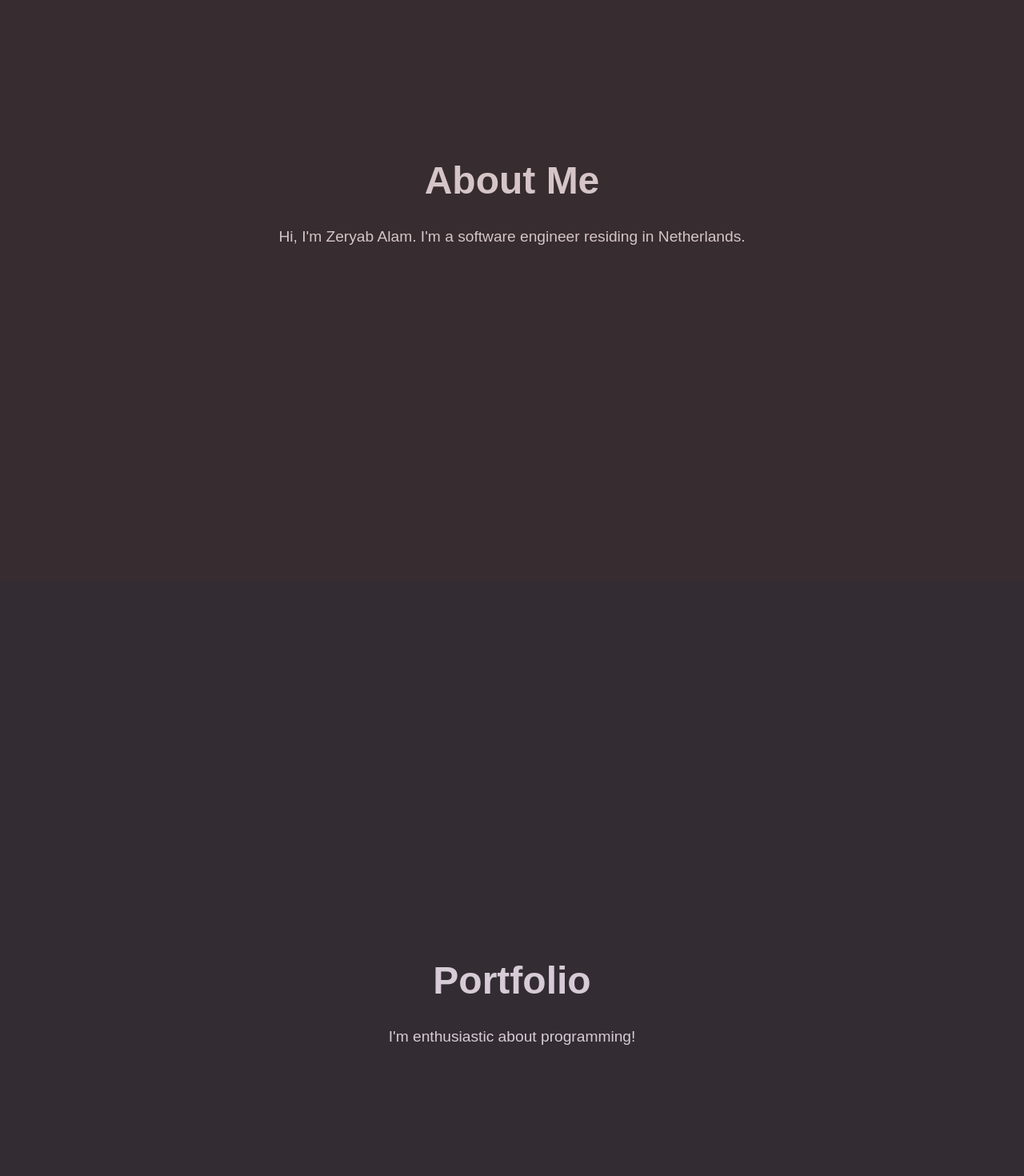
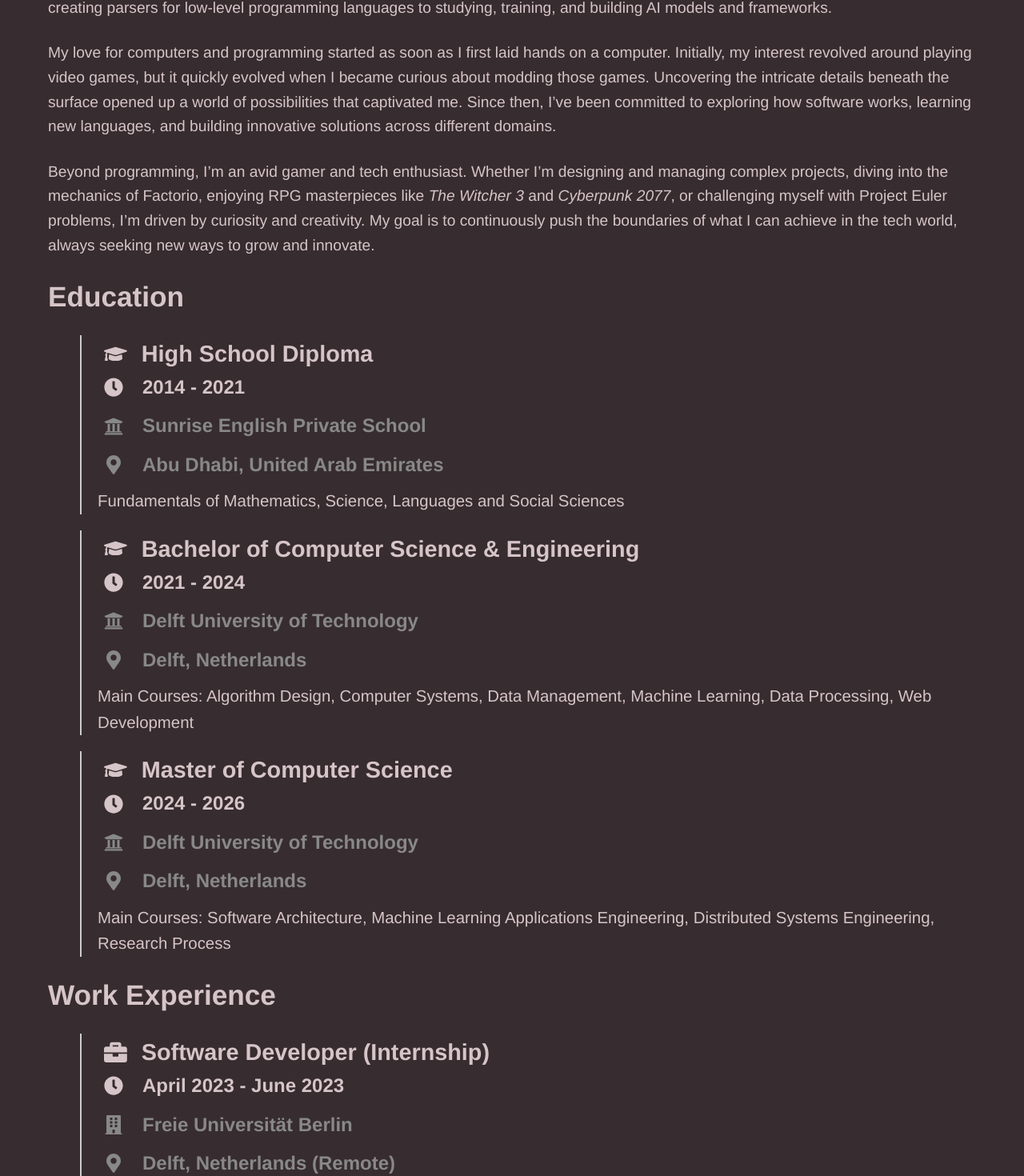
Before and after one commit to zeri27/ZA-PRFL, a React (Create React App) app: page / in a window 1280 px wide. Shown: the part 1274-2744 px from the top of the page at 80% size. Built offline with nearby package versions, Linux system fonts and the light colour scheme.

Commit message:
About Me Section implemented. Added scalable solution for future additions.

```diff
--- a/package.json
+++ b/package.json
@@ -9,6 +9,7 @@
     "bootstrap": "^5.3.3",
     "react": "^18.3.1",
     "react-dom": "^18.3.1",
+    "react-icons": "^5.3.0",
     "react-router-dom": "^6.26.1",
     "react-scripts": "5.0.1",
     "web-vitals": "^2.1.4"
--- a/src/App.css
+++ b/src/App.css
@@ -1,55 +1,63 @@
 body {
     margin: 0;
-    font-family: 'Arial', sans-serif;
+    font-family: 'Helvetica', sans-serif;
     line-height: 1.6;
-  }
+}
 
 .App {
-    text-align: center;
     scroll-behavior: smooth;
-  }
+}
 
 section {
-    padding: 100px 20px;
+    padding: 60px 60px;
     min-height: 100vh;
     display: flex;
+    flex-direction: column;
+}
+
+#home {
+    padding: 100px 20px;
+    background: #3a2b2b;
+    color: #f5eaea;
     justify-content: center;
     align-items: center;
-  }
-
-#home {
-    background: #3A2B2B;
-    color: #F5EAEA;
 }
 
 #about {
-    background: #372C2F;
-    color: #D6C5C8;
+    background: #372c2f;
+    color: #d6c5c8;
 }
 
 #portfolio {
-    background: #332C33;
-    color: #D6CBD6;
+    background: #332c33;
+    color: #d6cbd6;
 }
 
 #projects {
-    background: #2F2D37;
-    color: #CAC5D0;
+    background: #2f2d37;
+    color: #cac5d0;
 }
 
 #contact {
-    background: #2B2D3B;
-    color: #EAEAF5;
+    background: #2b2d3b;
+    color: #eaeaf5;
 }
-
 
 h1 {
     font-size: 3rem;
-    margin-bottom: 1rem;
+    margin-top: 20px;
+    margin-bottom: 20px;
+}
+
+h2 {
+    font-size: 2.2rem;
+    margin-top: 20px;
+    margin-bottom: 20px;
 }
 
 p {
     font-size: 1.2rem;
     max-width: 800px;
-    margin: 0 auto;
+    display: inline;
+    margin-bottom: 20px;
 }
--- /dev/null
+++ b/src/components/About.css
@@ -0,0 +1,54 @@
+.timeline {
+  position: relative;
+  margin: 20px 0;
+  padding-left: 20px;
+  border-left: 2px solid #ccc;
+}
+
+.timeline-item {
+  border-top: 2px solid #ccc;
+  border-bottom: 2px solid #ccc;
+}
+
+.icon {
+  margin-right: 24px;
+  margin-left: 8px;
+}
+
+.icon-degree {
+  margin-right: 18px;
+  margin-left: 8px
+}
+
+.icon-text {
+  display: flex;
+  align-items: center;
+}
+
+.timeline h3 {
+  margin: 0;
+  position: relative;
+  font-size: 1.8rem;
+}
+
+.timeline-time h3 {
+  margin: 0;
+  position: relative;
+  font-size: 1.5rem;
+}
+
+.timeline h4 {
+  margin: 10px 0 10px 0;
+  font-size: 1.5rem;
+  color: #888;
+}
+
+.timeline p {
+  padding-bottom: 20px;
+  font-size: 1.275rem;
+  line-height: 1.6;
+}
+
+.about ul {
+  list-style-type: none;
+}
--- a/src/components/About.js
+++ b/src/components/About.js
@@ -1,11 +1,159 @@
+import "./About.css";
+import {
+  FaGraduationCap,
+  FaClock,
+  FaMapMarkerAlt,
+  FaUniversity,
+  FaBriefcase,
+  FaBuilding,
+} from "react-icons/fa";
+
 function About() {
+  const education = [
+    {
+      id: 0,
+      degree: "High School Diploma",
+      time: "2014 - 2021",
+      institute: "Sunrise English Private School",
+      location: "Abu Dhabi, United Arab Emirates",
+      description:
+        "Fundamentals of Mathematics, Science, Languages and Social Sciences",
+    },
+    {
+      id: 1,
+      degree: "Bachelor of Computer Science & Engineering",
+      time: "2021 - 2024",
+      institute: "Delft University of Technology",
+      location: "Delft, Netherlands",
+      description:
+        "Main Courses: Algorithm Design, Computer Systems, Data Management, Machine Learning, Data Processing, Web Development",
+    },
+    {
+      id: 2,
+      degree: "Master of Computer Science",
+      time: "2024 - 2026",
+      institute: "Delft University of Technology",
+      location: "Delft, Netherlands",
+      description:
+        "Main Courses: Software Architecture, Machine Learning Applications Engineering, Distributed Systems Engineering, Research Process",
+    },
+  ];
+
+  const educationItems = education.map((edx) => (
+    <li key={edx.id}>
+      <div className="timeline">
+        <h3>
+          <span className="icon-text">
+            <FaGraduationCap className="icon-degree" /> {edx.degree}
+          </span>
+        </h3>
+        <div className="timeline-time">
+          <h3>
+            <span className="icon-text">
+              <FaClock className="icon" /> {edx.time}
+            </span>
+          </h3>
+        </div>
+        <h4>
+          <span className="icon-text">
+            <FaUniversity className="icon" /> {edx.institute}
+          </span>
+        </h4>
+        <h4>
+          <span className="icon-text">
+            <FaMapMarkerAlt className="icon" /> {edx.location}
+          </span>
+        </h4>
+        <p>{edx.description}</p>
+      </div>
+    </li>
+  ));
+
+  const workExperience = [
+    {
+      id: 0,
+      title: "Software Developer (Internship)",
+      time: "April 2023 - June 2023",
+      company: "Freie Universität Berlin",
+      location: "Delft, Netherlands (Remote)",
+      description:
+        "Worked with a team to develop a full-scale application from scratch leveraging cutting-edge technologies and best practices.",
+    },
+  ];
+
+  const workExpItems = workExperience.map((wrkExp) => (
+    <li key={wrkExp.id}>
+      <div className="timeline">
+        <h3>
+          <span className="icon-text">
+            <FaBriefcase className="icon-degree" /> {wrkExp.title}
+          </span>
+        </h3>
+        <div className="timeline-time">
+          <h3>
+            <span className="icon-text">
+              <FaClock className="icon" /> {wrkExp.time}
+            </span>
+          </h3>
+        </div>
+        <h4>
+          <span className="icon-text">
+            <FaBuilding className="icon" /> {wrkExp.company}
+          </span>
+        </h4>
+        <h4>
+          <span className="icon-text">
+            <FaMapMarkerAlt className="icon" /> {wrkExp.location}
+          </span>
+        </h4>
+        <p>{wrkExp.description}</p>
+      </div>
+    </li>
+  ));
+
   return (
-    <nav className="#about">
-      <h1>About Me</h1>
-      <p>
-        Hi, I'm Zeryab Alam. I'm a software engineer residing in Netherlands.
-      </p>
-    </nav>
+    <div className="about">
+      <nav className="#about">
+        <h1>About Me</h1>
+        <p>
+          I’m Zeryab Alam, a passionate software engineer with a strong
+          foundation in AI, Machine Learning, and Full Stack Development,
+          currently based in the Netherlands. My journey has been shaped by
+          diverse hands-on experiences in software engineering, data science,
+          and research. I’ve had the opportunity to contribute to a wide range
+          of projects, from developing full-stack applications and creating
+          parsers for low-level programming languages to studying, training, and
+          building AI models and frameworks.
+        </p>
+        <br />
+        <br />
+        <p>
+          My love for computers and programming started as soon as I first laid
+          hands on a computer. Initially, my interest revolved around playing
+          video games, but it quickly evolved when I became curious about
+          modding those games. Uncovering the intricate details beneath the
+          surface opened up a world of possibilities that captivated me. Since
+          then, I’ve been committed to exploring how software works, learning
+          new languages, and building innovative solutions across different
+          domains.
+        </p>
+        <br />
+        <br />
+        <p>
+          Beyond programming, I’m an avid gamer and tech enthusiast. Whether I’m
+          designing and managing complex projects, diving into the mechanics of
+          Factorio, enjoying RPG masterpieces like <i>The Witcher 3</i> and{" "}
+          <i>Cyberpunk 2077</i>, or challenging myself with Project Euler
+          problems, I’m driven by curiosity and creativity. My goal is to
+          continuously push the boundaries of what I can achieve in the tech
+          world, always seeking new ways to grow and innovate.
+        </p>
+        <h2>Education</h2>
+        <ul>{educationItems}</ul>
+        <h2>Work Experience</h2>
+        <ul>{workExpItems}</ul>
+      </nav>
+    </div>
   );
 }
 
--- a/src/components/Home.css
+++ b/src/components/Home.css
@@ -41,6 +41,7 @@
   from {
     border-right-color: white;
   }
+
   to {
     border-right-color: transparent;
   }
--- a/src/components/Navbar.css
+++ b/src/components/Navbar.css
@@ -21,7 +21,7 @@
 
 .navbar .left a {
   font-weight: bold;
-    font-size: 20px;
+  font-size: 22px;
   margin-right: 20px;
 }
 
@@ -39,8 +39,7 @@
 .navbar a {
   color: white;
   text-decoration: none;
-    font-size: 18px;
-    font-family: Arial, sans-serif;
+  font-size: 22px;
   padding: 8px 16px;
   transition: background-color 0.3s ease;
 }
--- a/src/components/Navbar.js
+++ b/src/components/Navbar.js
@@ -9,7 +9,7 @@
       <div className="right">
         <ul>
           <li>
-            <a href="#about">About</a>
+            <a href="#about">About Me</a>
           </li>
           <li>
             <a href="#portfolio">Portfolio</a>
--- a/src/components/Projects.js
+++ b/src/components/Projects.js
@@ -1,9 +1,13 @@
+import "./Projects.css";
+
 function Projects() {
   return (
-    <nav className="#projects">
-      <h1>Projects</h1>
-      <p>Here are various of my projects</p>
-    </nav>
+    <div className="projects">
+      <nav className="#projects">
+        <h1>Projects</h1>
+        <p>Here are various of my projects</p>
+      </nav>
+    </div>
   );
 }
 
```
Also changed, not shown: src/components/Portfolio.css (added), src/components/Projects.css (added), 1 other file (tests, documents, lock files or other folders). Lines whose indentation alone changed are shown as unchanged.
